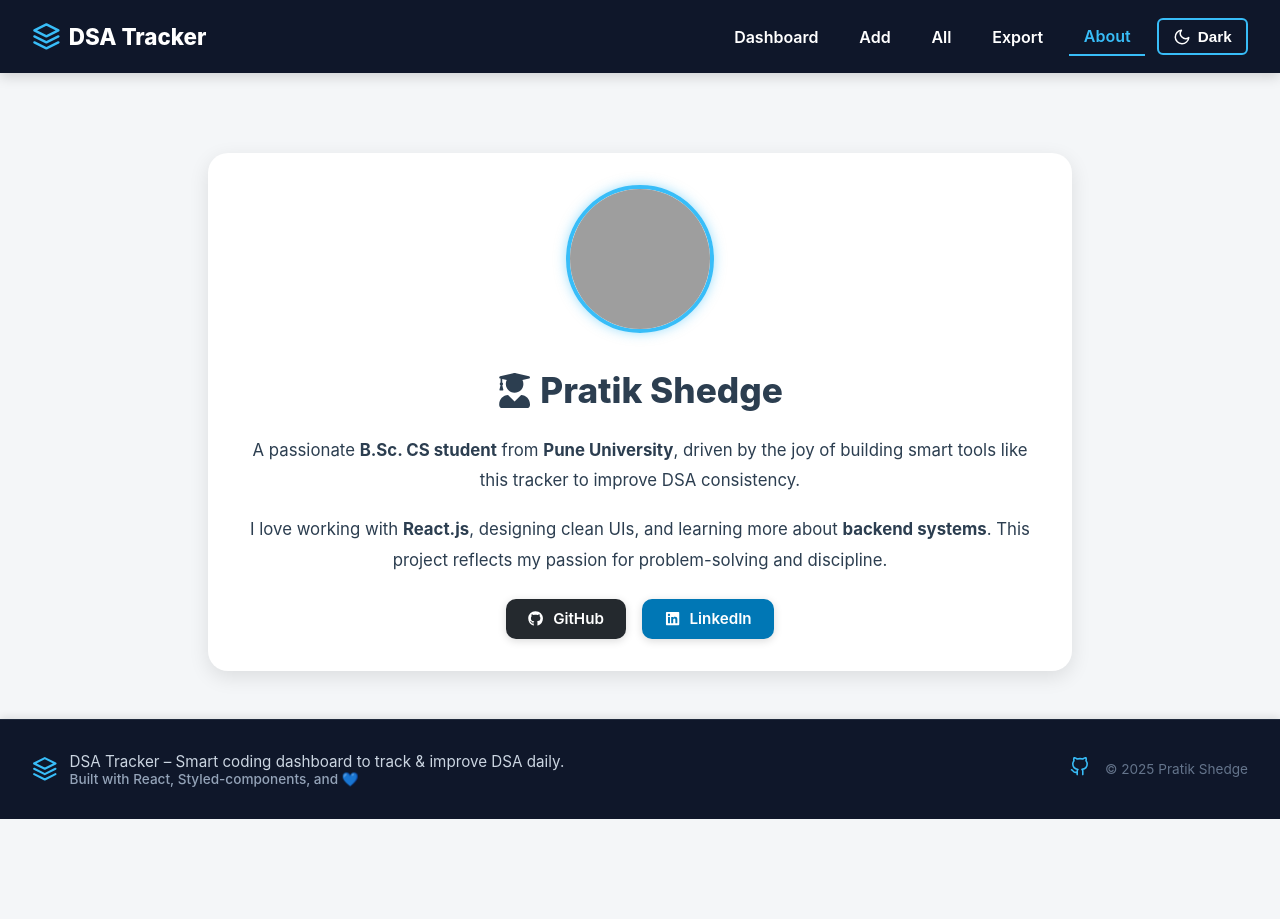
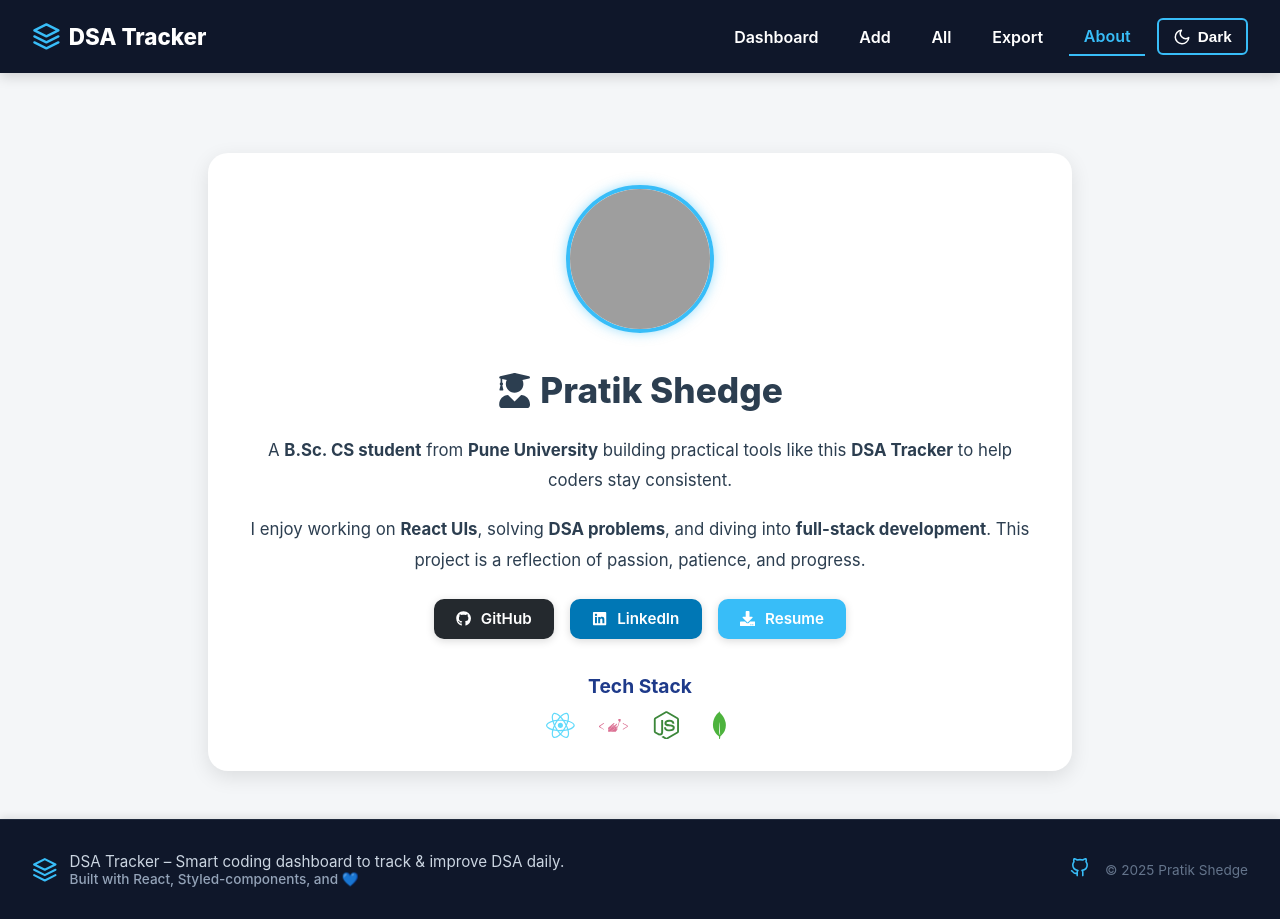
Before and after one commit to Pratik-shedge07/dsa-tracker, a React (Create React App) app: page /about in a window 1280 px wide. Before the commit the page ends 819 px from the top, so only its background shows below. Built offline with nearby package versions, Linux system fonts and the light colour scheme; grey boxes are pictures that could not be loaded.

Commit message:
tech stack added

```diff
--- a/package.json
+++ b/package.json
@@ -7,7 +7,7 @@
     "@testing-library/jest-dom": "^6.6.3",
     "@testing-library/react": "^16.3.0",
     "@testing-library/user-event": "^13.5.0",
-    "framer-motion": "^12.23.5",
+    "framer-motion": "^12.23.6",
     "jspdf": "^3.0.1",
     "jspdf-autotable": "^5.0.2",
     "react": "^19.1.0",
--- a/src/pages/AboutPage.jsx
+++ b/src/pages/AboutPage.jsx
@@ -1,7 +1,8 @@
 import React from 'react';
 import styled from 'styled-components';
 import { motion } from 'framer-motion';
-import { FaGithub, FaLinkedin, FaUserGraduate } from 'react-icons/fa';
+import { FaGithub, FaLinkedin, FaUserGraduate, FaDownload, FaReact, FaNodeJs } from 'react-icons/fa';
+import { SiMongodb, SiStyledcomponents } from 'react-icons/si';
 
 const Container = styled(motion.div)`
   max-width: 800px;
@@ -59,8 +60,18 @@ const ButtonLink = styled.a`
   font-weight: 600;
   text-decoration: none;
   font-size: 0.95rem;
-  background-color: ${({ type }) =>
-    type === 'github' ? '#24292e' : '#0077b5'};
+  background-color: ${({ type }) => {
+    switch (type) {
+      case 'github':
+        return '#24292e';
+      case 'linkedin':
+        return '#0077b5';
+      case 'resume':
+        return '#38bdf8';
+      default:
+        return '#4b5563';
+    }
+  }};
   color: white;
   box-shadow: 0 2px 8px rgba(0, 0, 0, 0.15);
   transition: transform 0.2s ease, box-shadow 0.2s ease;
@@ -68,6 +79,32 @@ const ButtonLink = styled.a`
   &:hover {
     transform: scale(1.05);
     box-shadow: 0 4px 12px rgba(0, 0, 0, 0.25);
+  }
+`;
+
+const TechStack = styled.div`
+  margin-top: 2.2rem;
+`;
+
+const StackTitle = styled.h3`
+  font-size: 1.2rem;
+  font-weight: 700;
+  margin-bottom: 0.8rem;
+  color: ${({ dark }) => (dark ? '#93c5fd' : '#1e3a8a')};
+`;
+
+const StackIcons = styled.div`
+  display: flex;
+  justify-content: center;
+  gap: 1.5rem;
+  flex-wrap: wrap;
+  font-size: 1.8rem;
+
+  svg {
+    transition: transform 0.3s;
+    &:hover {
+      transform: scale(1.2);
+    }
   }
 `;
 
@@ -94,11 +131,11 @@ const AboutPage = () => {
       </Heading>
 
       <Paragraph>
-        A passionate <strong>B.Sc. CS student</strong> from <strong>Pune University</strong>, driven by the joy of building smart tools like this tracker to improve DSA consistency.
+        A <strong>B.Sc. CS student</strong> from <strong>Pune University</strong> building practical tools like this <strong>DSA Tracker</strong> to help coders stay consistent.
       </Paragraph>
 
       <Paragraph>
-        I love working with <strong>React.js</strong>, designing clean UIs, and learning more about <strong>backend systems</strong>. This project reflects my passion for problem-solving and discipline.
+        I enjoy working on <strong>React UIs</strong>, solving <strong>DSA problems</strong>, and diving into <strong>full-stack development</strong>. This project is a reflection of passion, patience, and progress.
       </Paragraph>
 
       <ButtonGroup>
@@ -119,7 +156,26 @@ const AboutPage = () => {
         >
           <FaLinkedin /> LinkedIn
         </ButtonLink>
+
+        <ButtonLink
+          href="/Pratik_Shedge_Resume.pdf"
+          target="_blank"
+          rel="noopener noreferrer"
+          type="resume"
+        >
+          <FaDownload /> Resume
+        </ButtonLink>
       </ButtonGroup>
+
+      <TechStack dark={dark}>
+        <StackTitle dark={dark}>Tech Stack</StackTitle>
+        <StackIcons>
+          <FaReact color="#61dafb" title="React" />
+          <SiStyledcomponents color="#db7093" title="styled-components" />
+          <FaNodeJs color="#3c873a" title="Node.js" />
+          <SiMongodb color="#4db33d" title="MongoDB" />
+        </StackIcons>
+      </TechStack>
     </Container>
   );
 };
```
Also changed, not shown: 1 other file (tests, documents, lock files or other folders).
